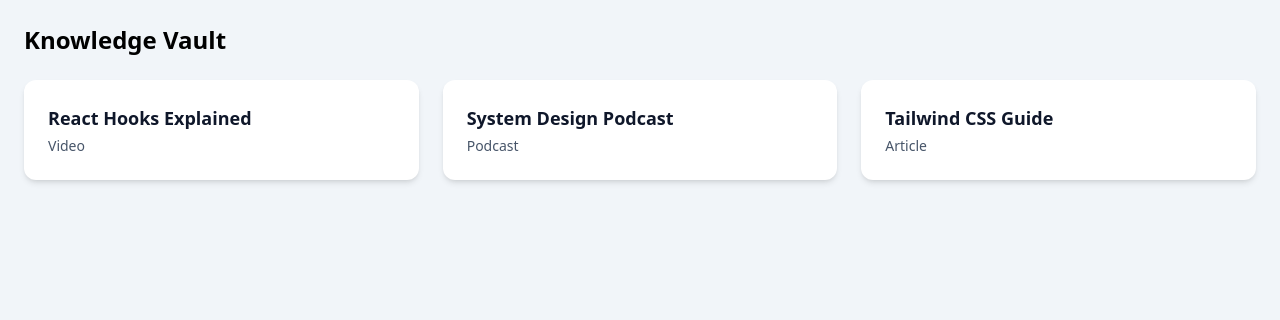
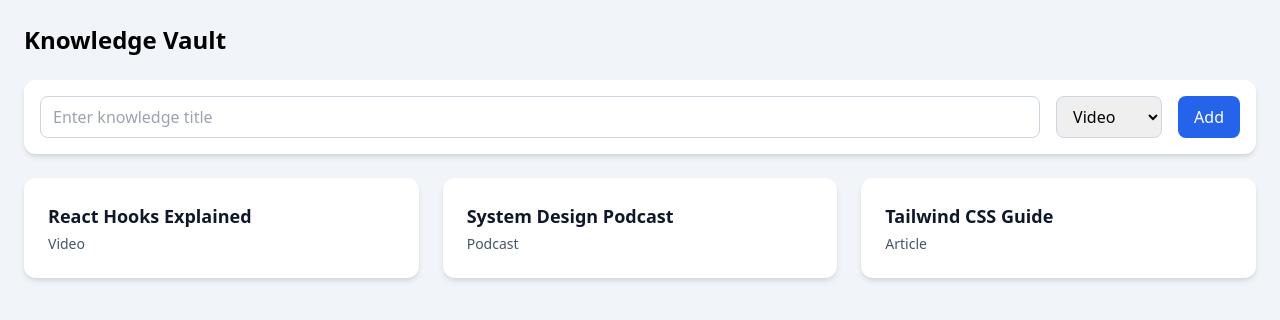
Before and after one commit to brarprabh/Knowledge-Vault, a React (Vite) app: page / in a window 1280 px wide. Shown: the top 320 px of the page. Built offline with nearby package versions, Linux system fonts and the light colour scheme.

Commit message:
add knowledge form with dynamic state update

```diff
--- a/src/App.jsx
+++ b/src/App.jsx
@@ -2,6 +2,23 @@ import { useState } from "react";
 import KnowledgeCard from "./knowledgeCard";
 
 function App() {
+  const [title, setTitle] = useState("");
+  const [type, setType] = useState("Video");
+
+   function handleAddKnowledge() {
+  if (!title.trim()) return;
+
+  const newItem = {
+    id: Date.now(),
+    title,
+    type,
+  };
+
+  setKnowledgeItems([...knowledgeItems, newItem]);
+  setTitle("");
+  setType("Video");
+}
+
   const [knowledgeItems, setKnowledgeItems] = useState([
     { id: 1, title: "React Hooks Explained", type: "Video" },
     { id: 2, title: "System Design Podcast", type: "Podcast" },
@@ -13,6 +30,36 @@ function App() {
       <h1 className="text-2xl font-bold mb-6">
         Knowledge Vault
       </h1>
+
+      <div className="bg-white p-4 rounded-xl shadow-md mb-6">
+     <div className="flex gap-4">
+    <input
+      type="text"
+      placeholder="Enter knowledge title"
+      value={title}
+      onChange={(e) => setTitle(e.target.value)}
+      className="flex-1 border border-slate-300 rounded-lg px-3 py-2"
+    />
+
+     <select
+      value={type}
+      onChange={(e) => setType(e.target.value)}
+      className="border border-slate-300 rounded-lg px-3 py-2"
+     >
+      <option>Video</option>
+      <option>Article</option>
+      <option>Podcast</option>
+      <option>Note</option>
+    </select>
+
+    <button
+      onClick={handleAddKnowledge}
+      className="bg-blue-600 text-white px-4 py-2 rounded-lg"
+    >
+      Add
+    </button>
+  </div>
+</div>
 
       <div className="grid grid-cols-1 md:grid-cols-2 lg:grid-cols-3 gap-6">
         {knowledgeItems.map((item) => (
```
